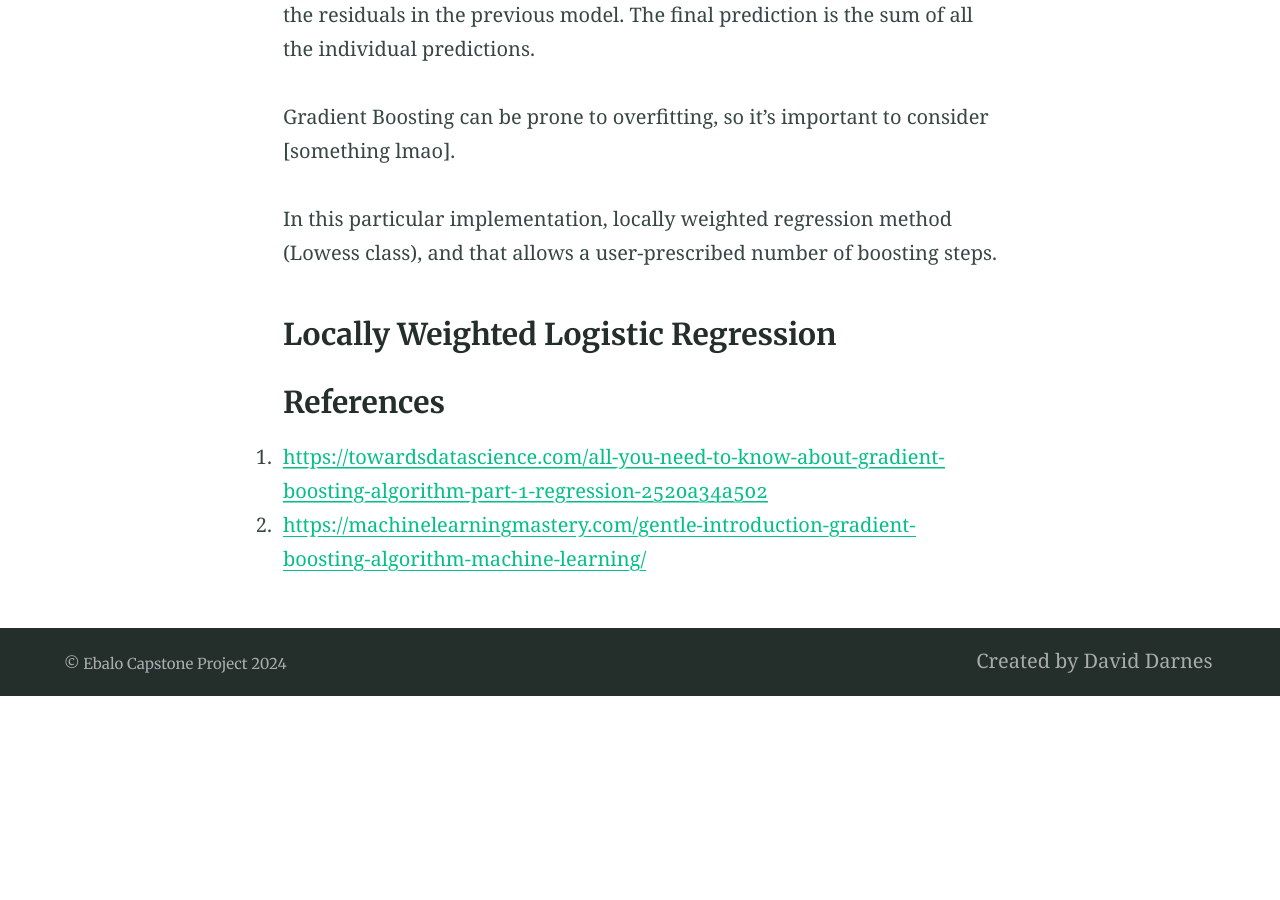
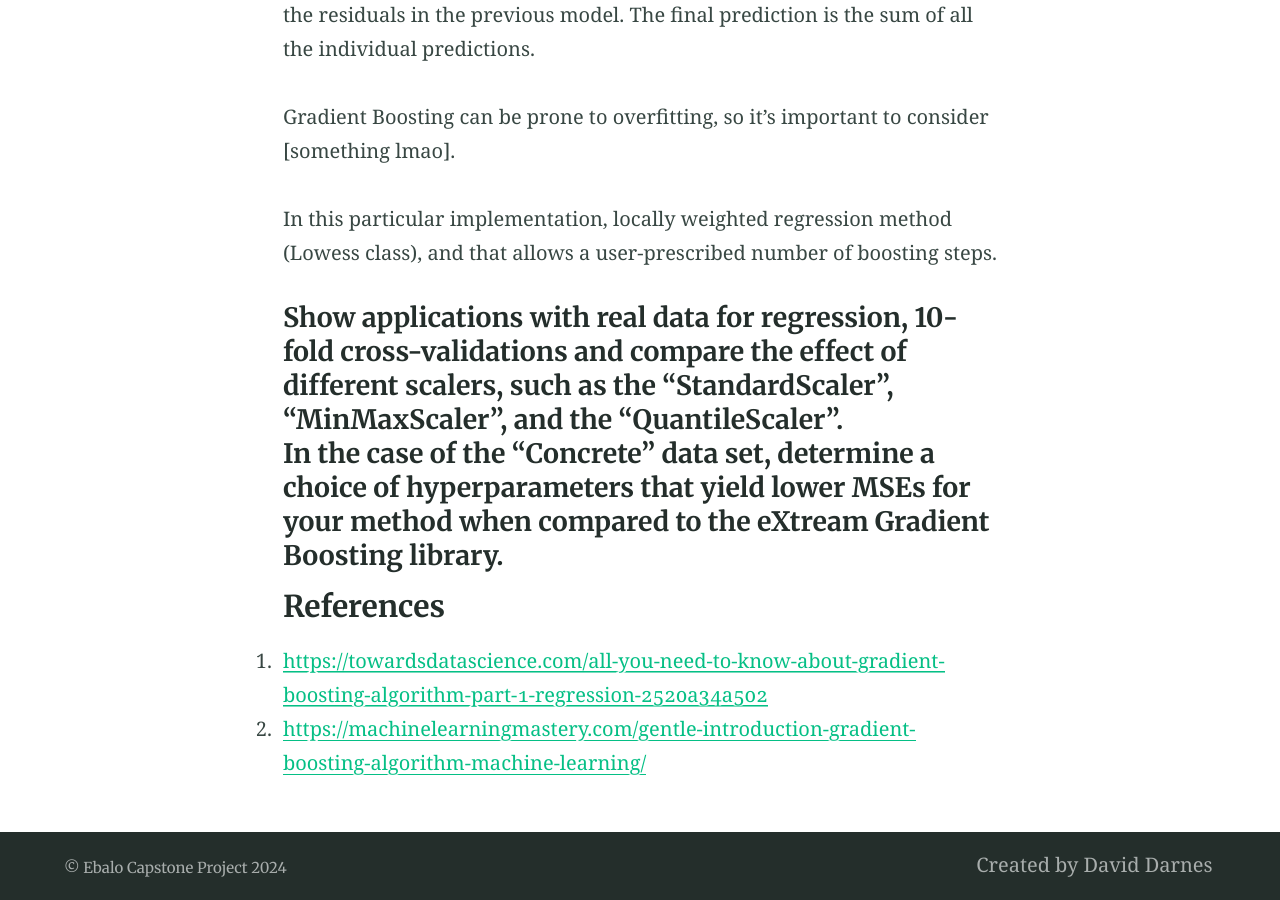
Before and after one commit to emxee333/data-440-capstone, a Jekyll site: the page built from _posts/2024-09-26-gradient-boosting.md, in a window 1280 px wide and 900 px high, scrolled down 722 px. Built offline with Jekyll 4.4.1, drawn with Linux system fonts in a browser that asks for light colours; before the commit the page ends 1418 px from its top, so only the background shows below that.

Commit message:
Update 2024-09-26-gradient-boosting.md

```diff
--- a/_posts/2024-09-26-gradient-boosting.md
+++ b/_posts/2024-09-26-gradient-boosting.md
@@ -19,7 +19,11 @@ Gradient Boosting can be prone to overfitting, so it's important to consider [so
 In this particular implementation,  locally weighted regression method (Lowess class), and that allows a user-prescribed number of boosting steps.
 
 
-### Locally Weighted Logistic Regression
+#### Show applications with real data for regression, 10-fold cross-validations and compare the effect of different scalers, such as the “StandardScaler”, “MinMaxScaler”, and the “QuantileScaler”.
+
+#### In the case of the “Concrete” data set, determine a choice of hyperparameters that yield lower MSEs for your method when compared to the eXtream Gradient Boosting library.
+
+
 
 ### References
 1. <https://towardsdatascience.com/all-you-need-to-know-about-gradient-boosting-algorithm-part-1-regression-2520a34a502>
```
